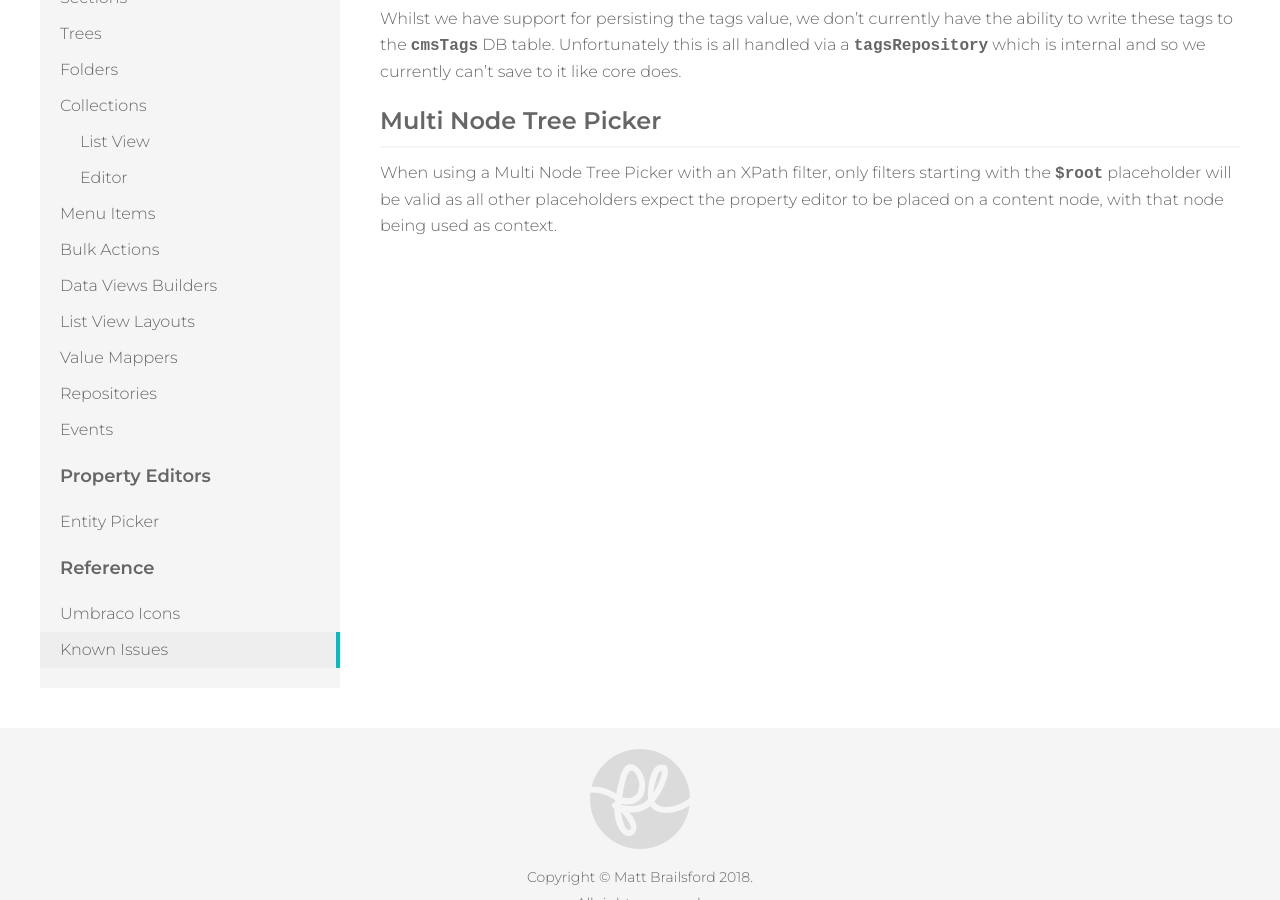
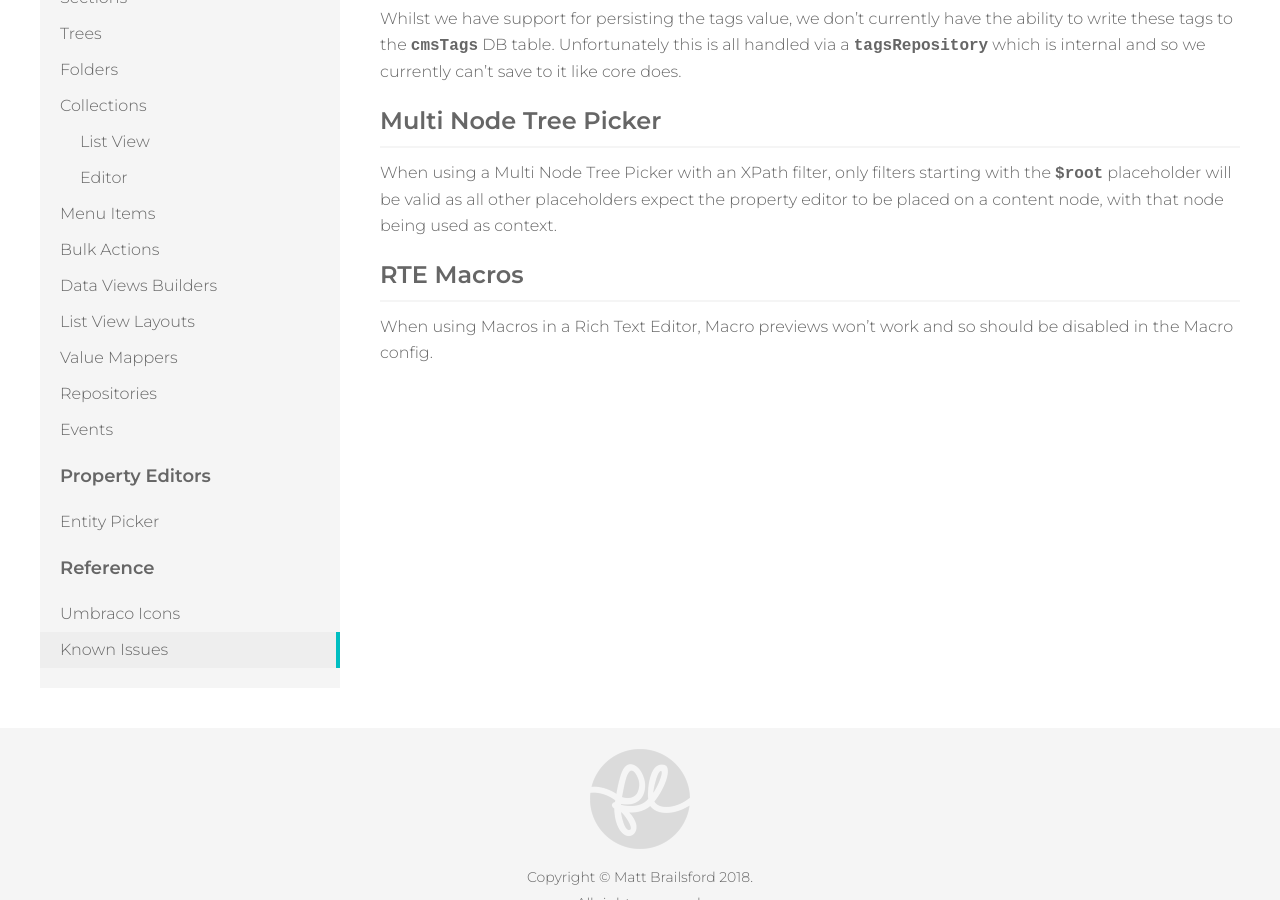
Before and after one commit to mattbrailsford/umbraco-fluidity, a Jekyll site: the page built from docs/_pages/04-reference-01-known-issues.md, in a window 1280 px wide and 900 px high, scrolled down 605 px. Built offline with Jekyll 4.4.1, drawn with Linux system fonts in a browser that asks for light colours.

Commit message:
Added macro previews not working to the known issues list

```diff
--- a/docs/_pages/04-reference-01-known-issues.md
+++ b/docs/_pages/04-reference-01-known-issues.md
@@ -16,3 +16,7 @@ Whilst we have support for persisting the tags value, we don't currently have th
 ### Multi Node Tree Picker
 
 When using a Multi Node Tree Picker with an XPath filter, only filters starting with the `$root` placeholder will be valid as all other placeholders expect the property editor to be placed on a content node, with that node being used as context.
+
+### RTE Macros
+
+When using Macros in a Rich Text Editor, Macro previews won't work and so should be disabled in the Macro config.
```
